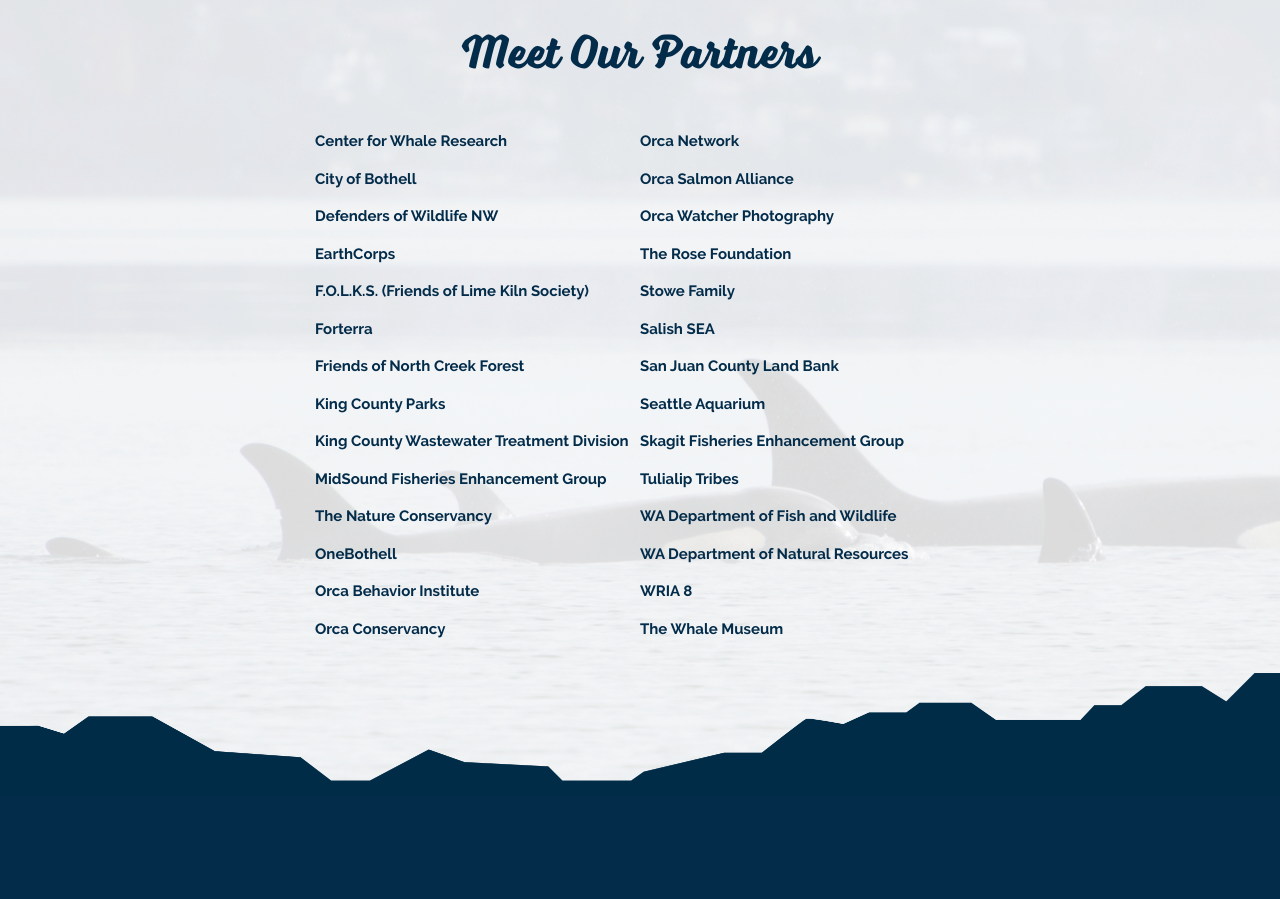
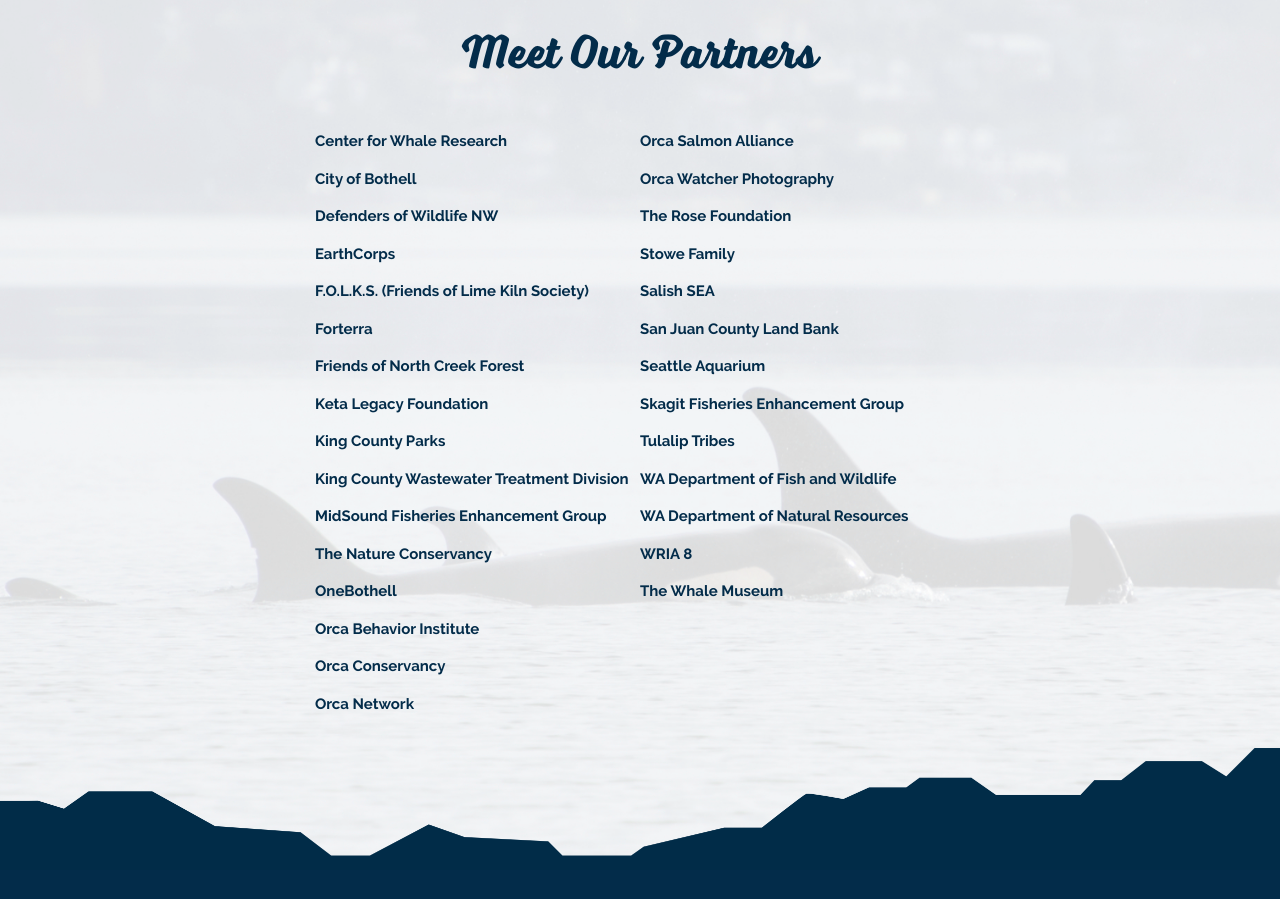
Before and after one commit to jeffbrowndev/whale-scout, a Next.js app: page /team in a window 1280 px wide. Shown: the part 8680-9579 px from the top of the page. Built offline with nearby package versions, Linux system fonts and the light colour scheme.

Commit message:
New supporters

```diff
--- a/pages/team.js
+++ b/pages/team.js
@@ -183,6 +183,7 @@
           <li>F.O.L.K.S. (Friends of Lime Kiln Society)</li>
           <li>Forterra</li>
           <li>Friends of North Creek Forest</li>
+          <li>Keta Legacy Foundation</li>
         </ul>
         <ul>
           <li>King County Parks</li>
@@ -192,20 +193,20 @@
           <li>OneBothell</li>
           <li>Orca Behavior Institute</li>
           <li>Orca Conservancy</li>
+          <li>Orca Network</li>
         </ul>
         <ul>
-          <li>Orca Network</li>
           <li>Orca Salmon Alliance</li>
           <li>Orca Watcher Photography</li>
           <li>The Rose Foundation</li>
           <li>Stowe Family</li>
           <li>Salish SEA</li>
           <li>San Juan County Land Bank</li>
+          <li>Seattle Aquarium</li>
+          <li>Skagit Fisheries Enhancement Group</li>
         </ul>
         <ul>
-          <li>Seattle Aquarium</li>
-          <li>Skagit Fisheries Enhancement Group</li>
-          <li>Tulialip Tribes</li>
+          <li>Tulalip Tribes</li>
           <li>WA Department of Fish and Wildlife</li>
           <li>WA Department of Natural Resources</li>
           <li>WRIA 8</li>
```
